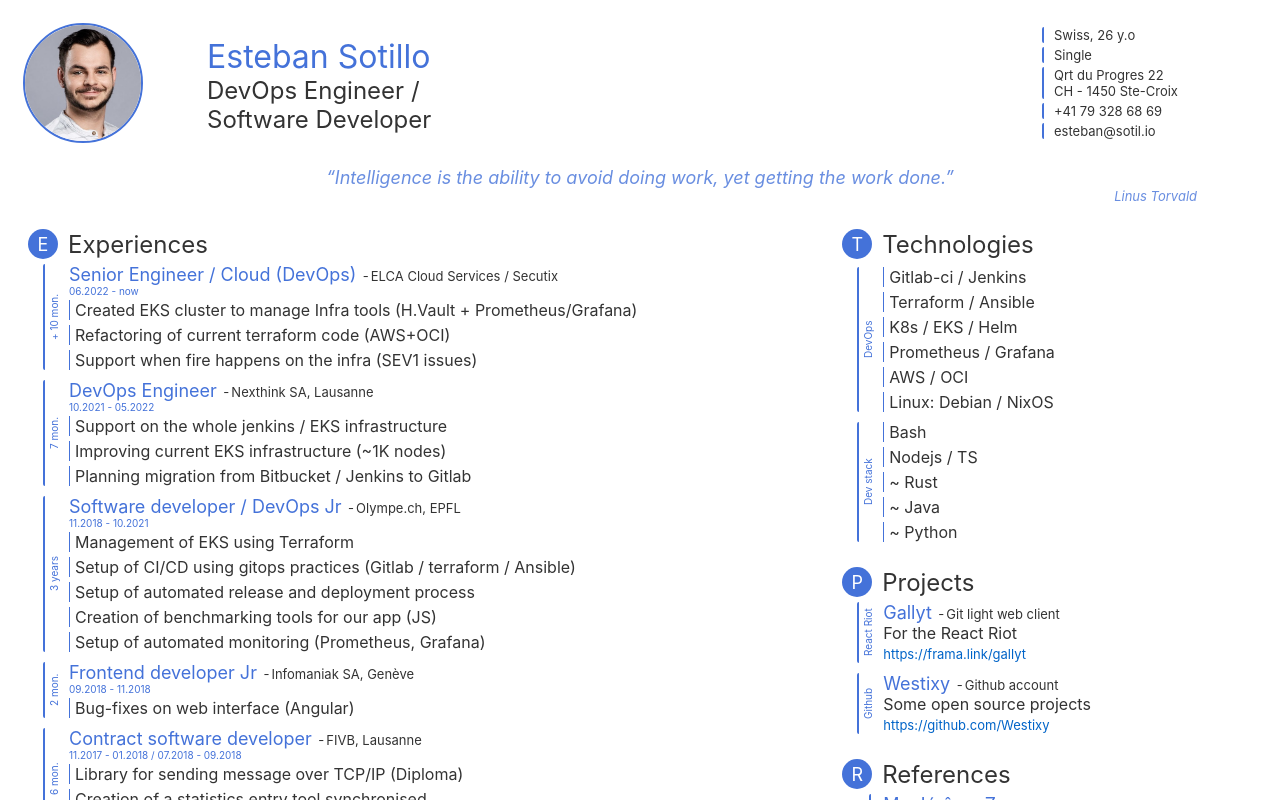
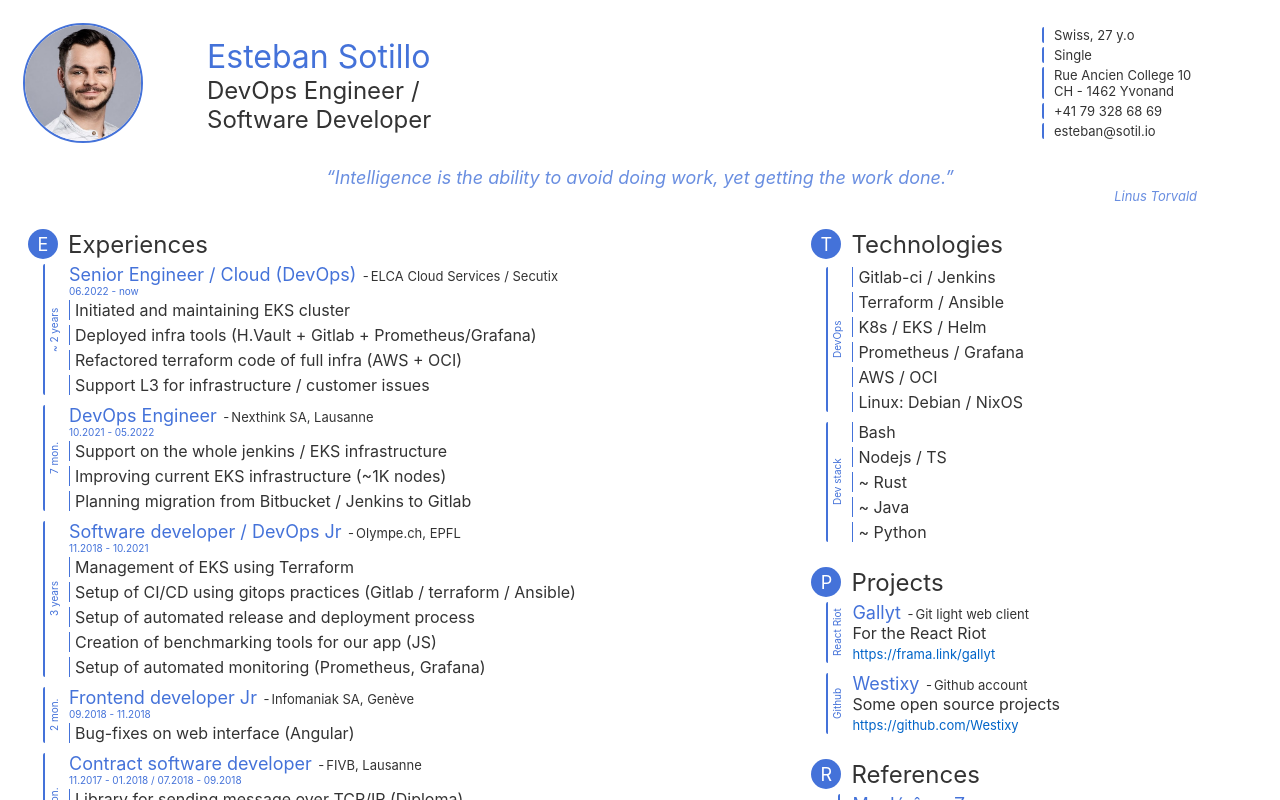
Before and after one commit to Westixy/cv, a Svelte app: page / in a window 1280 px wide. Shown: the top 800 px of the page. Built offline with nearby package versions, Linux system fonts and the light colour scheme.

Commit message:
Update cv 2024

```diff
--- a/src/pages/CV.svelte
+++ b/src/pages/CV.svelte
@@ -10,14 +10,14 @@
     </div>
     <div class="cv-personal-info">
       <div class="cv-personal-info-item">
-        <div class="cv-personal-info-text">Swiss, 26 y.o</div>
+        <div class="cv-personal-info-text">Swiss, 27 y.o</div>
       </div>
       <div class="cv-personal-info-item">
         <div class="cv-personal-info-text">Single</div>
       </div>
       <div class="cv-personal-info-item">
         <div class="cv-personal-info-text">
-          Qrt du Progres 22<br />CH - 1450 Ste-Croix
+          Rue Ancien College 10<br />CH - 1462 Yvonand
         </div>
       </div>
       <div class="cv-personal-info-item">
@@ -44,15 +44,16 @@
         </div>
         <div class="cv-card-content">
           <div class="cv-card-element">
-            <div class="cv-card-element-before"> + 10 mon.</div>
+            <div class="cv-card-element-before"> ~ 2 years</div>
             <div class="cv-card-element-title">Senior Engineer / Cloud (DevOps)</div>
             <div class="cv-card-element-brand">ELCA Cloud Services / Secutix</div>
             <div class="cv-card-element-date">06.2022 - now</div>
             <div class="cv-card-element-content">
               <ul>
-                <li>Created EKS cluster to manage Infra tools (H.Vault + Prometheus/Grafana)</li>
-                <li>Refactoring of current terraform code (AWS+OCI)</li>
-                <li>Support when fire happens on the infra (SEV1 issues)</li>
+                <li>Initiated and maintaining EKS cluster</li>
+                <li>Deployed infra tools (H.Vault + Gitlab + Prometheus/Grafana)</li>
+                <li>Refactored terraform code of full infra (AWS + OCI)</li>
+                <li>Support L3 for infrastructure / customer issues</li>
               </ul>
             </div>
           </div>
@@ -266,7 +267,7 @@
             <div class="cv-card-element-content">
               <ul>
                 <li>French (native)</li>
-                <li>English (B1)</li>
+                <li>English (fluent)</li>
                 <li>Spanish (B1)</li>
               </ul>
             </div>
```
Also changed, not shown: 1 other file (tests, documents, lock files or other folders).
